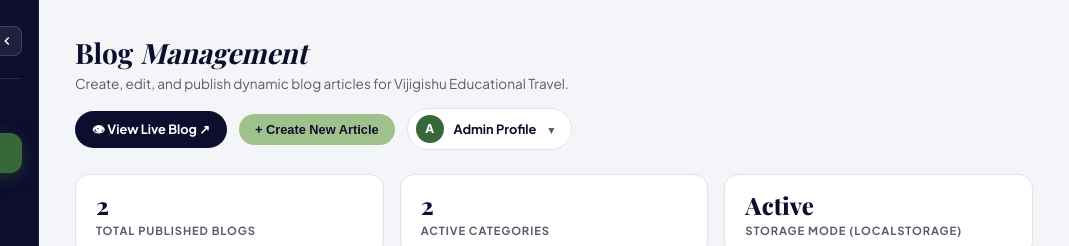
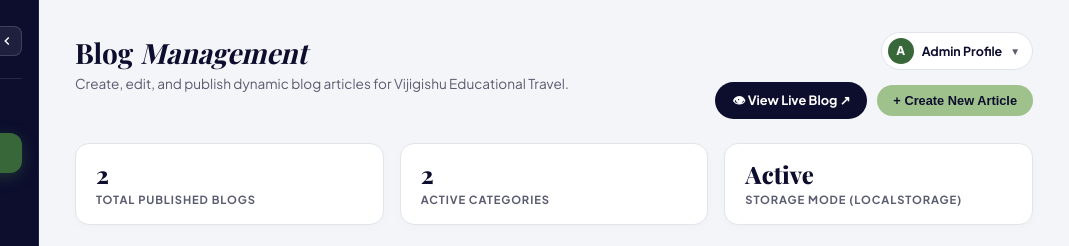
Before and after one commit to Shivam1101/vijigishu-website, a plain HTML site: page main-admin.html in a window 1280 px wide. Shown: the top 246 px of the page, 211-1280 px from the left. Drawn offline with nearby package versions, Linux system fonts and the light colour scheme; sample sign-in values are in the browser's storage; a web font is replaced by a local one.

Commit message:
Update main-admin.html: place Admin Profile Badge at top right above action buttons, and make Upload & Add Photo card sticky

```diff
--- a/main-admin.html
+++ b/main-admin.html
@@ -166,19 +166,19 @@
     /* Top Right Admin Profile & Dropdown */
     .admin-profile-container { position: relative; }
     .admin-profile-badge {
-      display: flex; align-items: center; gap: 10px;
+      display: flex; align-items: center; gap: 8px;
       background: var(--white); border: 1px solid var(--border);
-      padding: 6px 14px 6px 8px; border-radius: 100px;
+      padding: 5px 12px 5px 6px; border-radius: 100px;
       cursor: pointer; transition: all .2s; user-select: none;
     }
     .admin-profile-badge:hover { border-color: var(--green); box-shadow: 0 4px 12px rgba(0,0,0,0.05); }
     .admin-avatar {
-      width: 28px; height: 28px; border-radius: 50%;
+      width: 26px; height: 26px; border-radius: 50%;
       background: var(--green); color: var(--white);
       display: grid; place-items: center; font-weight: 800; font-size: .75rem;
     }
-    .admin-profile-name { font-size: .8rem; font-weight: 700; color: var(--navy); }
-    .admin-profile-arrow { font-size: .65rem; color: var(--gray); transition: transform .2s; }
+    .admin-profile-name { font-size: .78rem; font-weight: 700; color: var(--navy); }
+    .admin-profile-arrow { font-size: .62rem; color: var(--gray); transition: transform .2s; }
     .admin-profile-badge.active .admin-profile-arrow { transform: rotate(180deg); }
 
     .profile-dropdown {
@@ -228,11 +228,12 @@
     .tab-panel { display: none; }
     .tab-panel.active { display: block; }
 
-    /* Top Bar */
-    .admin-top-bar { display: flex; align-items: center; justify-content: space-between; margin-bottom: 24px; flex-wrap: wrap; gap: 14px; }
+    /* Top Bar stacked layout */
+    .admin-top-bar { display: flex; align-items: flex-start; justify-content: space-between; margin-bottom: 24px; flex-wrap: wrap; gap: 16px; }
     .admin-title h1 { font-family: 'Playfair Display', serif; font-size: 1.75rem; color: var(--navy); }
     .admin-title p { color: var(--gray); font-size: .85rem; }
-    .top-actions-wrap { display: flex; align-items: center; gap: 12px; }
+    .top-right-column { display: flex; flex-direction: column; align-items: flex-end; gap: 12px; }
+    .top-actions-wrap { display: flex; align-items: center; gap: 10px; }
 
     /* Stats Bar */
     .stats-row { display: grid; grid-template-columns: repeat(3, 1fr); gap: 16px; margin-bottom: 24px; }
@@ -291,6 +292,14 @@
     @media (max-width: 1100px) { .gallery-grid-layout { grid-template-columns: 1fr; } }
 
     .card-box { background: var(--white); border-radius: 16px; padding: 22px; border: 1px solid var(--border); box-shadow: 0 4px 15px rgba(0,0,0,0.02); }
+
+    /* STICKY UPLOAD FORM CARD BOX */
+    .card-box.sticky-card {
+      position: sticky;
+      top: 24px;
+      z-index: 10;
+    }
+
     .card-box-title { font-size: 1.05rem; font-weight: 700; color: var(--navy); margin-bottom: 16px; display: flex; align-items: center; justify-content: space-between; }
 
     .upload-dropzone { border: 2px dashed #CBD5E1; border-radius: 12px; padding: 18px 12px; text-align: center; background: #F8FAFC; cursor: pointer; transition: all .3s; position: relative; margin-bottom: 14px; }
@@ -393,22 +402,17 @@
 
     <div class="alert-banner" id="alertBanner"></div>
 
-    <!-- TOP CONTROL BAR -->
+    <!-- TOP CONTROL BAR WITH ADMIN PROFILE ON TOP RIGHT -->
     <div class="admin-top-bar">
       <div class="admin-title">
         <h1 id="pageMainHeading">Blog <em>Management</em></h1>
         <p id="pageSubHeading">Create, edit, and publish dynamic blog articles for Vijigishu Educational Travel.</p>
       </div>
 
-      <!-- TOP ACTIONS AREA (Live View, Add Article, Profile Dropdown) -->
-      <div class="top-actions-wrap">
-        <a href="blog.html" id="topLiveSiteBtn" class="top-live-btn" target="_blank">
-          👁 View Live Blog ↗
-        </a>
+      <!-- RIGHT SIDE STACKED COLUMN (PROFILE ON TOP, ACTION BUTTONS BELOW) -->
+      <div class="top-right-column">
 
-        <button class="btn btn-green" id="topCreateBtn" onclick="showNewPostForm()">+ Create New Article</button>
-
-        <!-- ADMIN PROFILE DROPDOWN -->
+        <!-- ADMIN PROFILE DROPDOWN AT THE VERY TOP -->
         <div class="admin-profile-container">
           <div class="admin-profile-badge" id="profileBadge" onclick="toggleProfileDropdown()">
             <div class="admin-avatar">A</div>
@@ -426,6 +430,16 @@
             </button>
           </div>
         </div>
+
+        <!-- ACTION BUTTONS ROW BELOW PROFILE -->
+        <div class="top-actions-wrap">
+          <a href="blog.html" id="topLiveSiteBtn" class="top-live-btn" target="_blank">
+            👁 View Live Blog ↗
+          </a>
+
+          <button class="btn btn-green" id="topCreateBtn" onclick="showNewPostForm()">+ Create New Article</button>
+        </div>
+
       </div>
     </div>
 
@@ -559,8 +573,8 @@
 
       <div class="gallery-grid-layout">
 
-        <!-- ADD NEW PHOTO FORM -->
-        <div class="card-box">
+        <!-- STICKY ADD NEW PHOTO FORM CARD BOX -->
+        <div class="card-box sticky-card">
           <h3 class="card-box-title">➕ Upload &amp; Add Photo</h3>
           <form id="addPhotoForm">
 
```
